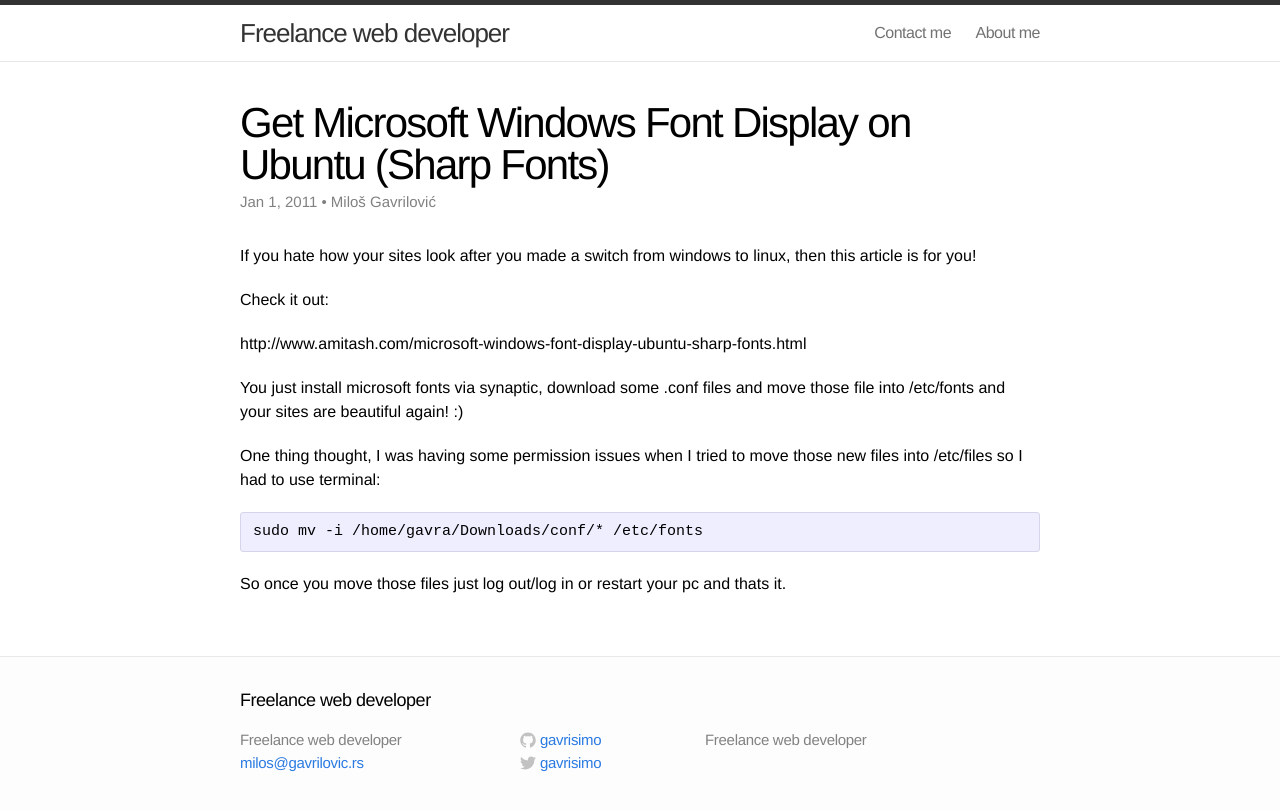
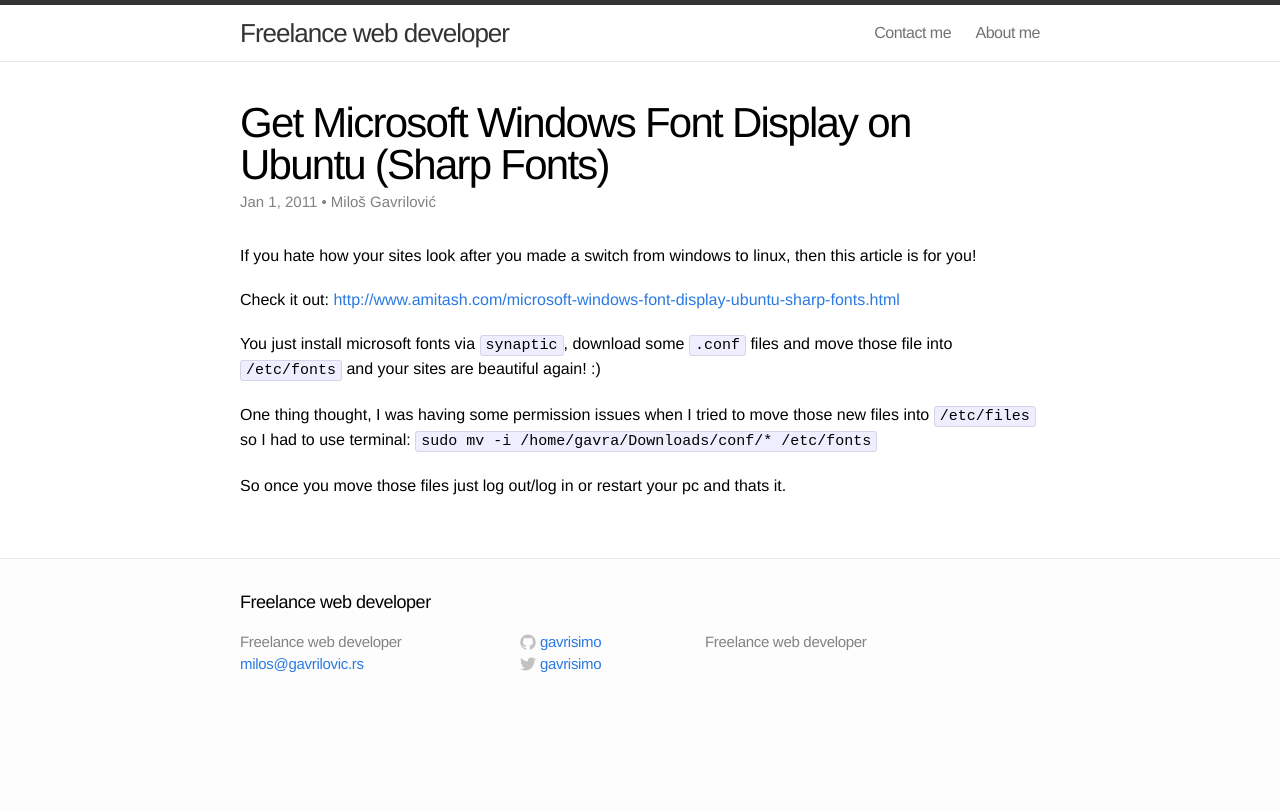
Before and after one commit to Gavrisimo/gavrisimo.github.io, a Jekyll site: the page built from _posts/2011-01-01-get-microsoft-windows-font-display-on-ubuntu-sharp-fonts.md, in a window 1280 px wide. Shown: the top 811 px of the page. Built offline with Jekyll 4.4.1, drawn with Linux system fonts in a browser that asks for light colours; some of the changed lines change nothing that is shown.

Commit message:
Update 'Get Microsoft Windows Font Display on Ubuntu (Sharp Fonts)'

```diff
--- a/_posts/2011-01-01-get-microsoft-windows-font-display-on-ubuntu-sharp-fonts.md
+++ b/_posts/2011-01-01-get-microsoft-windows-font-display-on-ubuntu-sharp-fonts.md
@@ -3,27 +3,13 @@
 author: Miloš Gavrilović
 layout: post
 permalink: /get-microsoft-windows-font-display-on-ubuntu-sharp-fonts/
-seo_follow:
-  - 'false'
-standard_seo_post_level_layout:
-  - 1
-standard_link_url_field:
-  -
-standard_seo_post_meta_description:
-  -
-categories:
-  - Random
 ---
 If you hate how your sites look after you made a switch from windows to linux, then this article is for you!
 
-Check it out:
+Check it out: [http://www.amitash.com/microsoft-windows-font-display-ubuntu-sharp-fonts.html](http://www.amitash.com/microsoft-windows-font-display-ubuntu-sharp-fonts.html)
 
-http://www.amitash.com/microsoft-windows-font-display-ubuntu-sharp-fonts.html
+You just install microsoft fonts via `synaptic`, download some `.conf` files and move those file into `/etc/fonts` and your sites are beautiful again! :)
 
-You just install microsoft fonts via synaptic, download some .conf files and move those file into /etc/fonts and your sites are beautiful again! :)
-
-One thing thought, I was having some permission issues when I tried to move those new files into /etc/files so I had to use terminal:
-
-<pre class="brush: plain; title: ; notranslate" title="">sudo mv -i /home/gavra/Downloads/conf/* /etc/fonts</pre>
+One thing thought, I was having some permission issues when I tried to move those new files into `/etc/files` so I had to use terminal: `sudo mv -i /home/gavra/Downloads/conf/* /etc/fonts`
 
 So once you move those files just log out/log in or restart your pc and thats it.
```
